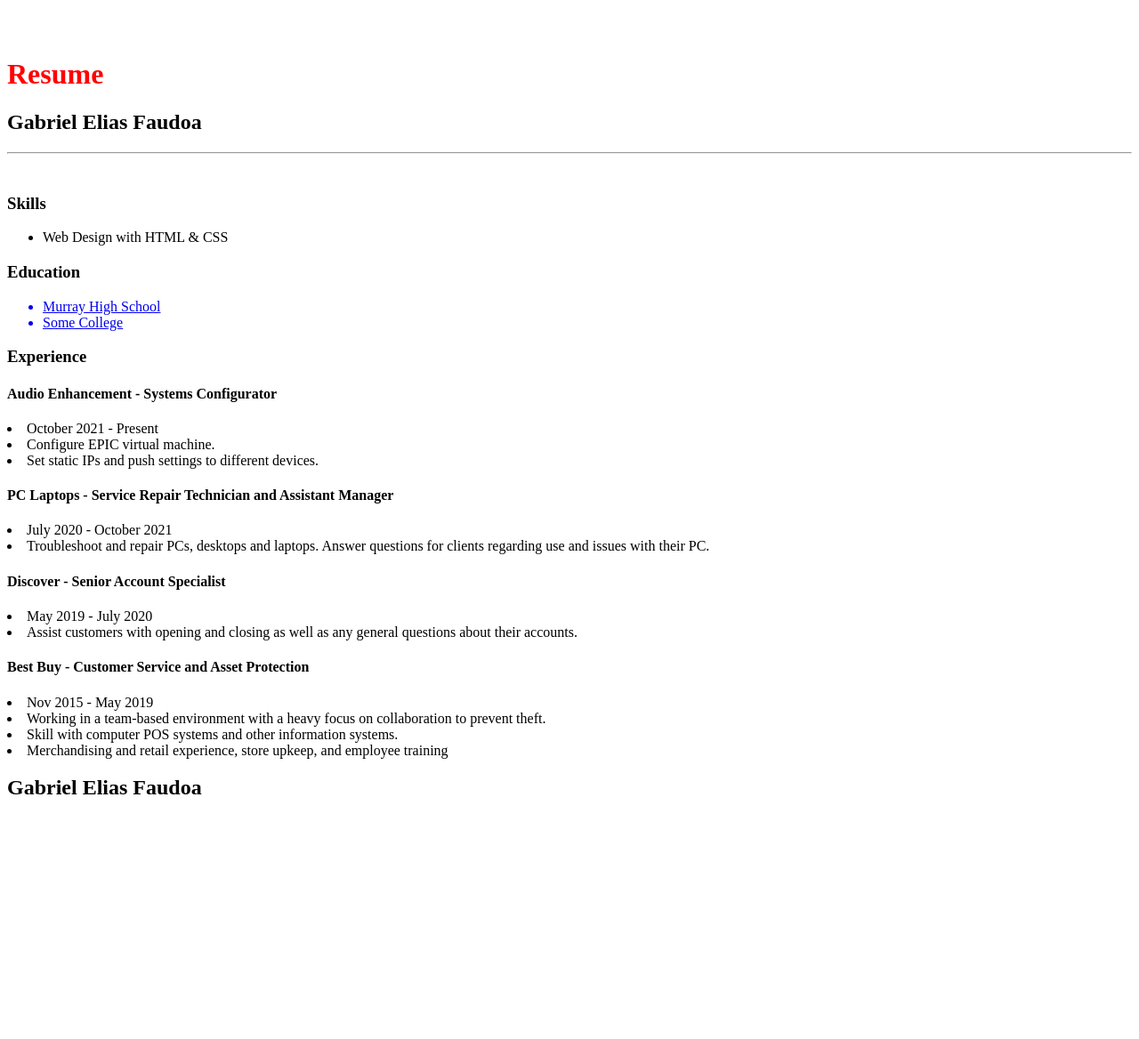
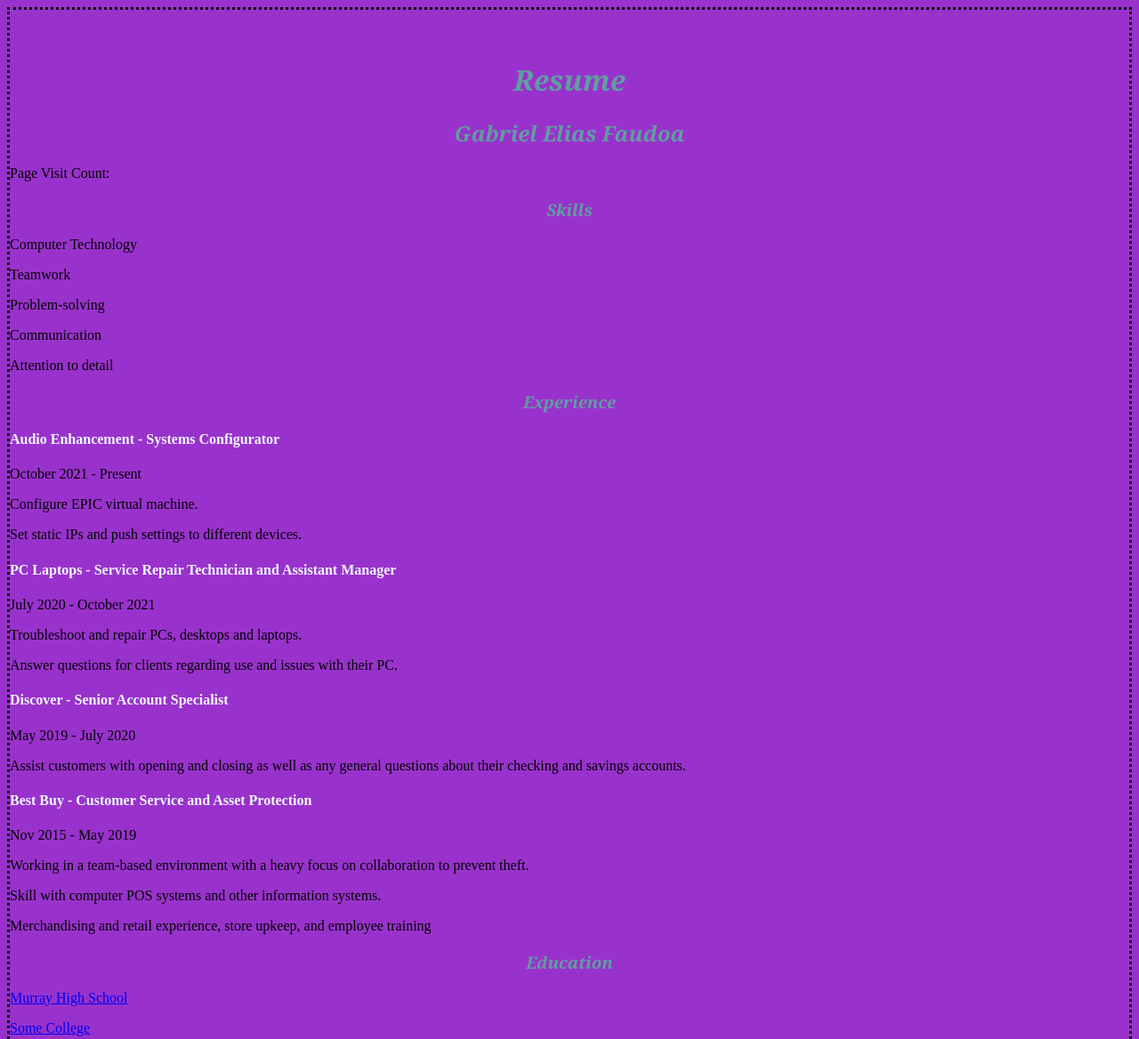
Before and after one commit to Gabriel-Faudoa/cdk-cloud-resume-aws, a website: page websites/index.html in a window 1280 px wide. Shown: the top 1168 px of the page at 89% size. Before the commit the page ends 919 px from the top, so only its background shows below. Drawn offline with Linux system fonts and the light colour scheme.

```diff
--- a/package.json
+++ b/package.json
@@ -11,12 +11,14 @@
     "cdk": "cdk"
   },
   "devDependencies": {
+    "@types/aws-lambda": "^8.10.101",
+    "@types/aws-sdk": "^2.7.0",
     "@types/jest": "^27.5.2",
     "@types/node": "10.17.27",
     "@types/prettier": "2.6.0",
+    "aws-cdk": "2.32.0",
     "jest": "^27.5.1",
     "ts-jest": "^27.1.4",
-    "aws-cdk": "2.32.0",
     "ts-node": "^10.8.1",
     "typescript": "~3.9.7"
   },
--- a/websites/index.html
+++ b/websites/index.html
@@ -12,42 +12,43 @@
 <div class="left"></div>
 <div class="stuff">
   <br><br>
-  <h1 class="SomethingIsRed">Resume</h1>
-  <h2>Gabriel Elias Faudoa</h2>
-  <hr />
-  <br>
-  <h3 class="head">Skills</h3>
-  <ul>
-    <li>Web Design with HTML & CSS</li>
-  </ul>
-  <h3 class="head">Education</h3>
-  <ul>
+  <h1 class="MainHeaders">Resume</h1>
+  <h2 class="MainHeaders">Gabriel Elias Faudoa</h2>
+  <div>Page Visit Count: <span id="pageVisitCount"></span> </div>
+  <h3 class="MainHeaders">Skills</h3>
+    <p>Computer Technology</p>
+    <p>Teamwork</p>
+    <p>Problem-solving</p>
+    <p>Communication</p>
+    <p>Attention to detail</p>
+  <h3 class="MainHeaders">Experience</h3>
+<h4 class="JobHeaders">Audio Enhancement - Systems Configurator</h4>
+    <p>October 2021 - Present</p>
+    <p>Configure EPIC virtual machine.</p>
+    <p>Set static IPs and push settings to different devices.</p>
+<h4 class="JobHeaders">PC Laptops - Service Repair Technician and Assistant Manager</h4>
+    <p>July 2020 - October 2021</p>
+    <p>Troubleshoot and repair PCs, desktops and laptops.</p>
+    <p>Answer questions for clients regarding use and issues with their PC.</p>
+<h4 class="JobHeaders">Discover - Senior Account Specialist</h4>
+    <p>May 2019 - July 2020</p>
+    <p>Assist customers with opening and closing as well as any general questions about their checking and savings accounts.</p>
+<h4 class="JobHeaders">Best Buy - Customer Service and Asset Protection</h4>
+    <p>Nov 2015 - May 2019</p>
+    <p>Working in a team-based environment with a heavy focus on collaboration to prevent theft.</p>
+    <p>Skill with computer POS systems and other information systems.</p>
+    Merchandising and retail experience, store upkeep, and employee training</p>
+    <h3 class="MainHeaders">Education</h3>
     <a href="https://www.murrayschools.org/murray-high/">
-      <li>Murray High School</li>
+      <p>Murray High School<p>
     </a>
     <a href="https://www.utah.edu">
-      <li>Some College</li>
+      <p>Some College</p>
     </a>
-  </ul>
-  <h3 class="head">Experience</h3>
-<h4>Audio Enhancement - Systems Configurator</h4>
-    <li>October 2021 - Present</li>
-    <li>Configure EPIC virtual machine.</li>
-    <li>Set static IPs and push settings to different devices.</li>
-<h4>PC Laptops - Service Repair Technician and Assistant Manager</h4>
-    <li>July 2020 - October 2021</li>
-    <li>Troubleshoot and repair PCs, desktops and laptops. Answer questions for clients regarding use and issues with their PC.</li>
-<h4>Discover - Senior Account Specialist</h4>
-    <li>May 2019 - July 2020</li>
-    <li>Assist customers with opening and closing as well as any general questions about their accounts.</li>
-<h4>Best Buy - Customer Service and Asset Protection</h4>
-    <li>Nov 2015 - May 2019</li>
-    <li>Working in a team-based environment with a heavy focus on collaboration to prevent theft.</li>
-    <li>Skill with computer POS systems and other information systems.</li>
-    <li>Merchandising and retail experience, store upkeep, and employee training</li>
-</div>
+  </div>
 <div class="right"></div>
 <div id="footer">
   <h2 id="name">Gabriel Elias Faudoa</h2></div>
+  <script src="./counter.js"> </script>
 </body>
 </html>
--- a/websites/styles.css
+++ b/websites/styles.css
@@ -1,3 +1,24 @@
 .SomethingIsRed{
-    color: red;
+    color: red
 }
+
+.MainHeaders{
+    font-family: Cambria, Cochin, Georgia, Times, 'Times New Roman', serif;
+    font-style: italic;
+    color: cadetblue;
+    text-align: center;
+}
+.JobHeaders{
+    color:aliceblue;
+    text-align: left}
+
+body{
+    background-color: darkorchid;
+    border-style: dotted;
+}
+ul{
+
+}
+footer{
+
+}
```
Also changed, not shown: lambda/cloud-resume-handler.ts (added, +27 -0 lines), lib/cdk-cloud-resume-aws-stack.ts (+37 -2 lines), 1 other file.
